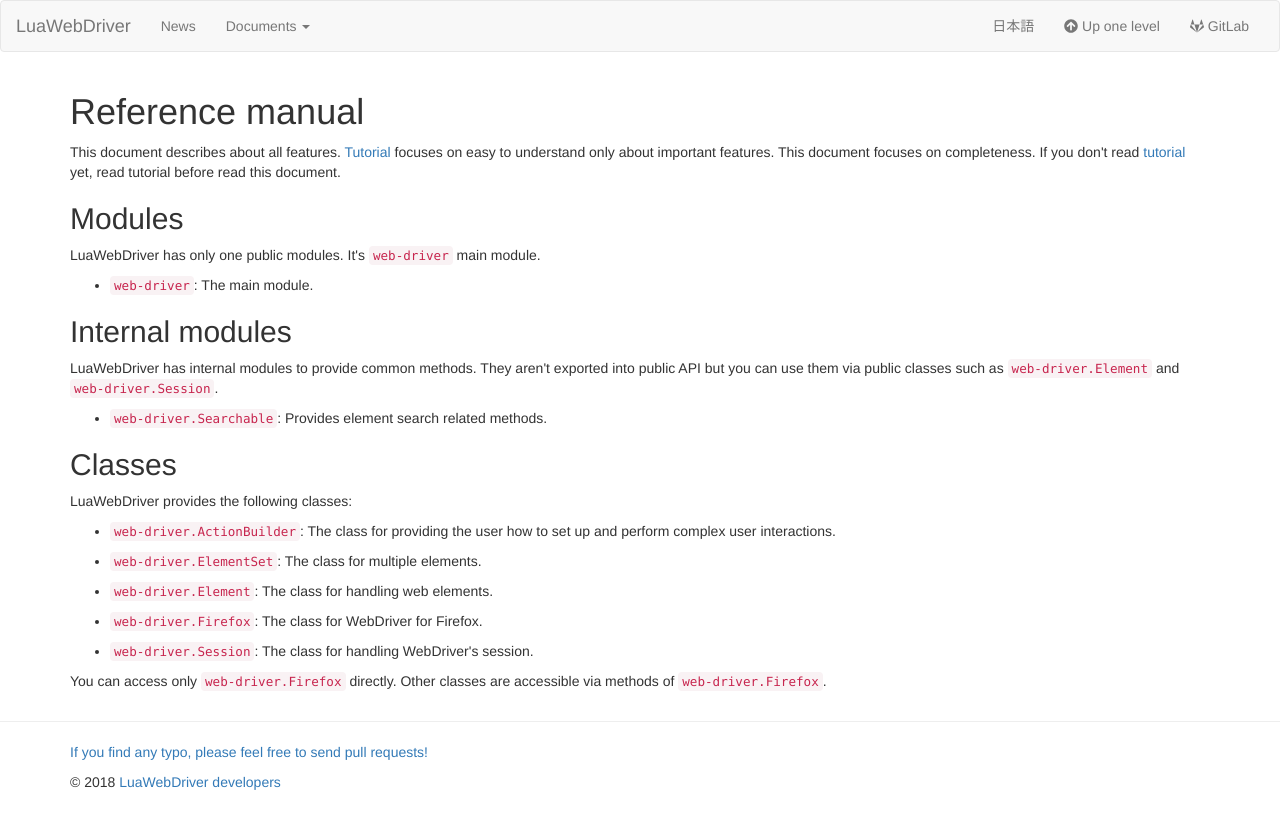
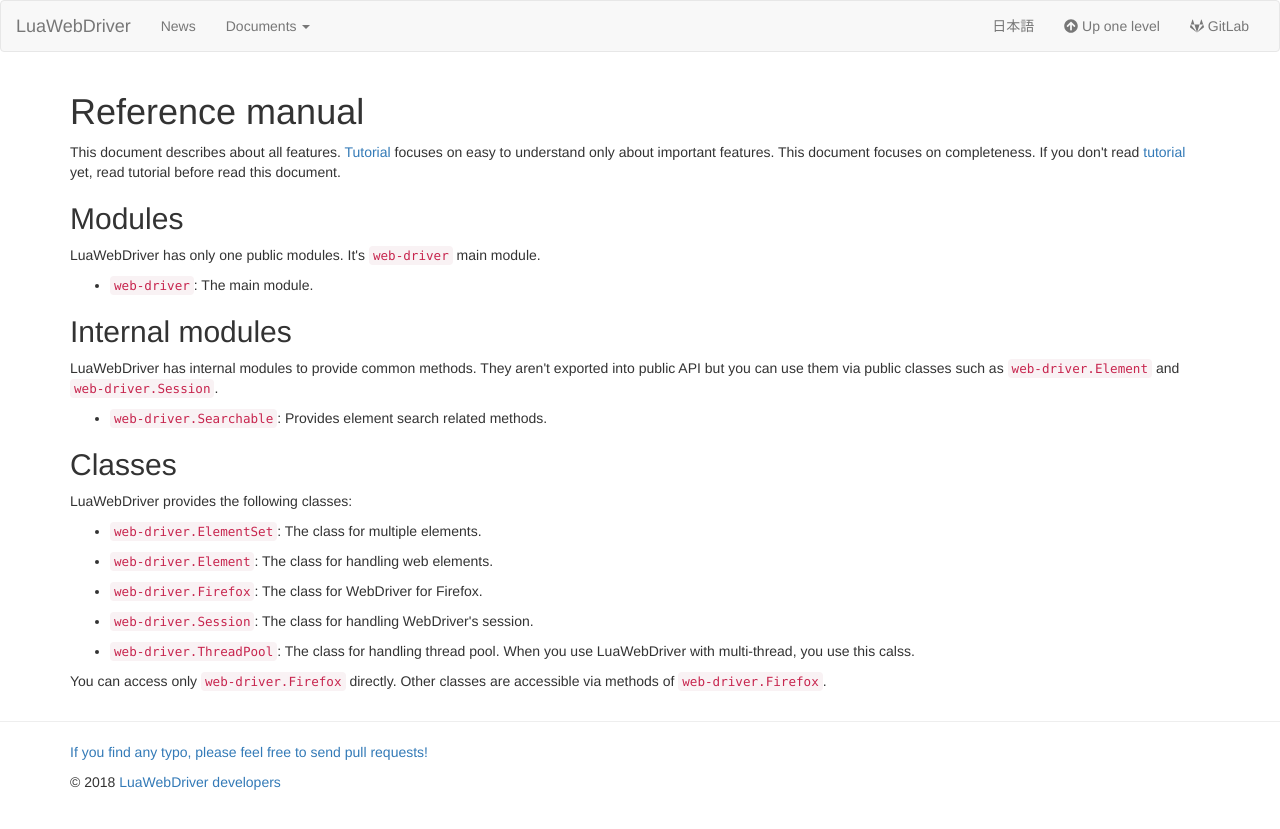
Before and after one commit to clear-code/lua-web-driver, a Jekyll site: the page built from docs/reference/index.md, in a window 1280 px wide. Shown: the top 829 px of the page. Built offline with Jekyll 4.4.1, drawn with Linux system fonts in a browser that asks for light colours.

Commit message:
doc reference: add a reference to web-driver.ThreadPool class

```diff
--- a/docs/reference/index.md
+++ b/docs/reference/index.md
@@ -22,8 +22,6 @@
 
 LuaWebDriver provides the following classes:
 
-  * [`web-driver.ActionBuilder`][action-builder]: The class for providing the user how to set up and perform complex user interactions.
-
   * [`web-driver.ElementSet`][elementset]: The class for multiple elements.
 
   * [`web-driver.Element`][element]: The class for handling web elements.
@@ -31,6 +29,8 @@
   * [`web-driver.Firefox`][firefox]: The class for WebDriver for Firefox.
 
   * [`web-driver.Session`][session]: The class for handling WebDriver's session.
+
+  * [`web-driver.ThreadPool`][thread-pool]: The class for handling thread pool. When you use LuaWebDriver with multi-thread, you use this calss.
 
 You can access only [`web-driver.Firefox`][firefox] directly. Other classes are accessible via methods of [`web-driver.Firefox`][firefox].
 
@@ -45,7 +45,7 @@
 
 [searchable]:searchable.html
 
-[action-builder]:action-builder.html
+[thread-pool]:thread-pool.html
 
 [elementset]:elementset.html
 
```
Also changed, not shown: docs/ja/reference/index.md (+3 -3 lines), 1 other file.
